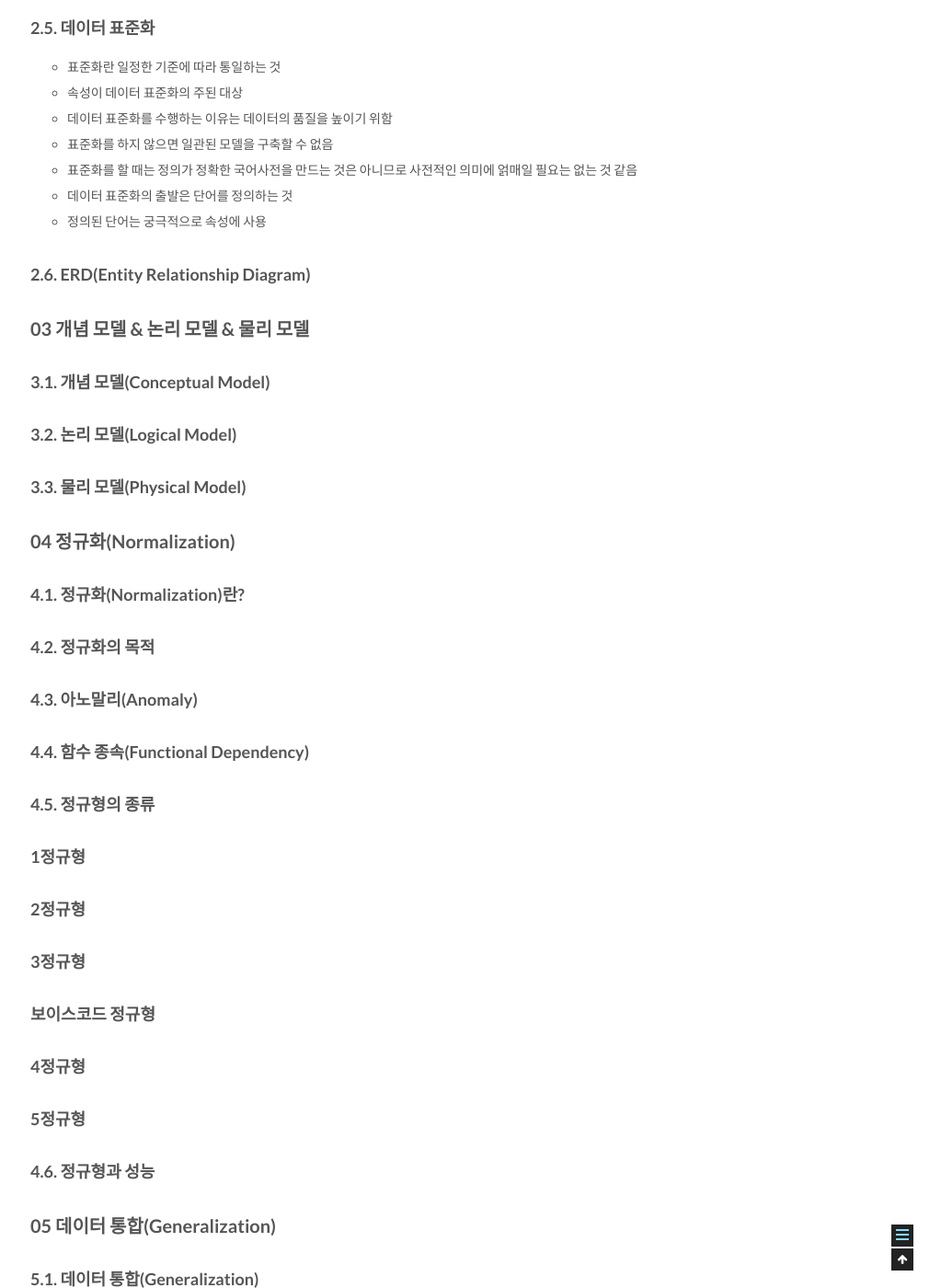
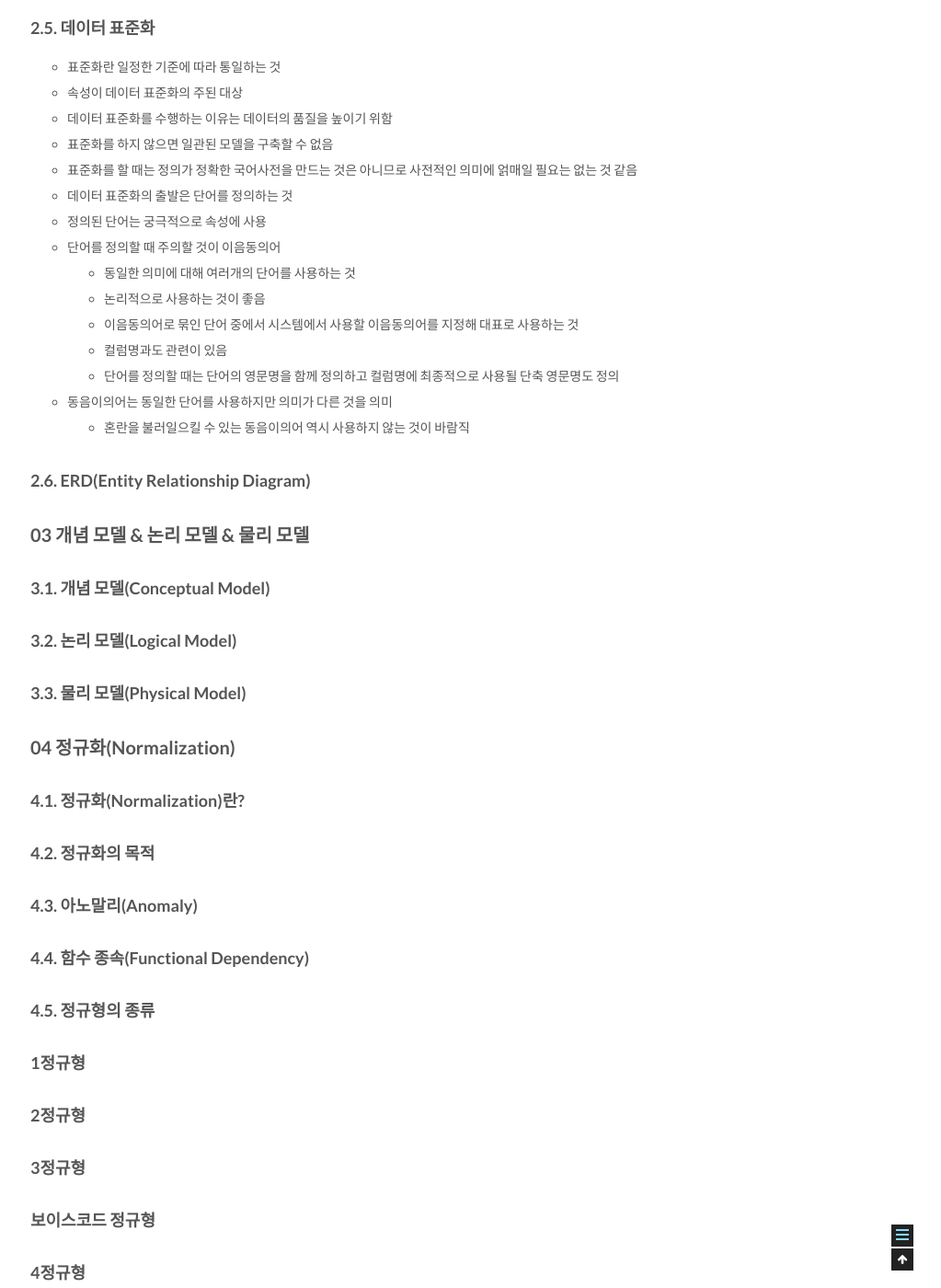
Before and after one commit to csj4032/csj4032.github.io, a Jekyll site: the page built from _posts/2018-05-02-관계형데이터모델링프리미엄가이드.md, in a window 1280 px wide and 1400 px high, scrolled down 4682 px. Shown: the whole window at 92% size, without its empty margins (257-1280 px from the left). Built offline with Jekyll 4.4.1, drawn with Linux system fonts in a browser that asks for light colours; comment, search, counter and statistics services are not loaded.

Commit message:
관계형 데이터 베이스 모델링 포스팅 수정

```diff
--- a/_posts/2018-05-02-관계형데이터모델링프리미엄가이드.md
+++ b/_posts/2018-05-02-관계형데이터모델링프리미엄가이드.md
@@ -135,6 +135,14 @@ comments: true
 * 표준화를 할 때는 정의가 정확한 국어사전을 만드는 것은 아니므로 사전적인 의미에 얽매일 필요는 없는 것 같음
 * 데이터 표준화의 출발은 단어를 정의하는 것
 * 정의된 단어는 궁극적으로 속성에 사용
+* 단어를 정의할 때 주의할 것이 이음동의어
+  * 동일한 의미에 대해 여러개의 단어를 사용하는 것
+  * 논리적으로 사용하는 것이 좋음
+  * 이음동의어로 묶인 단어 중에서 시스템에서 사용할 이음동의어를 지정해 대표로 사용하는 것
+  * 컬럼명과도 관련이 있음
+  * 단어를 정의할 때는 단어의 영문명을 함께 정의하고 컬럼명에 최종적으로 사용될 단축 영문명도 정의
+* 동음이의어는 동일한 단어를 사용하지만 의미가 다른 것을 의미
+  * 혼란을 불러일으킬 수 있는 동음이의어 역시 사용하지 않는 것이 바람직
 
 ### 2.6. ERD(Entity Relationship Diagram)
 
```
